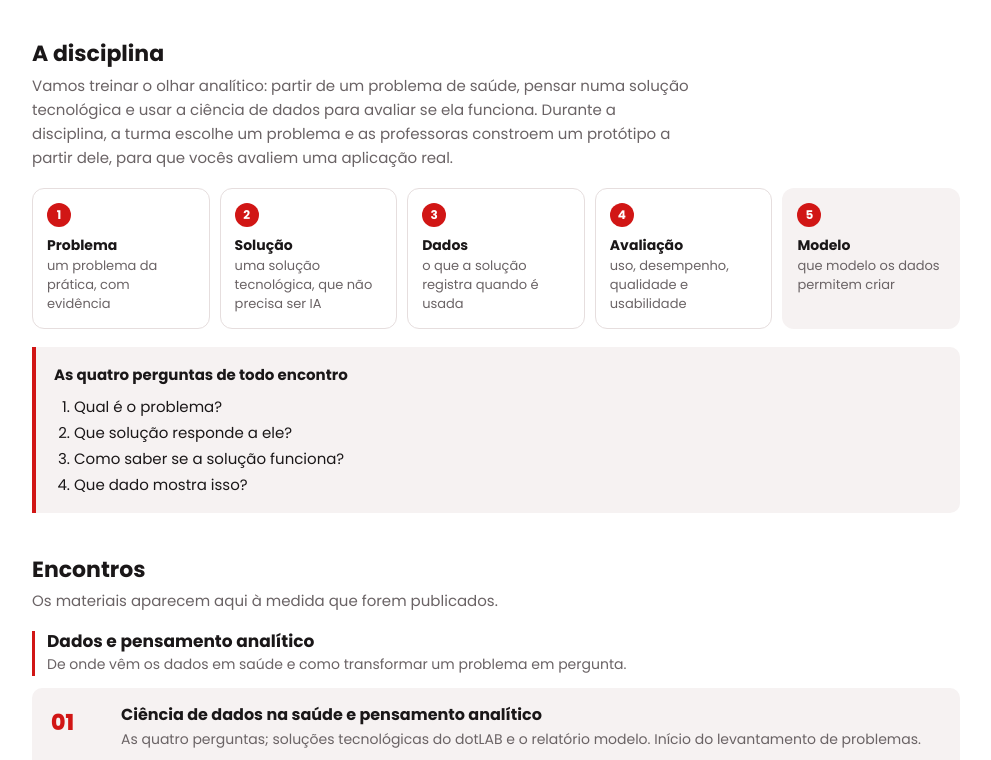
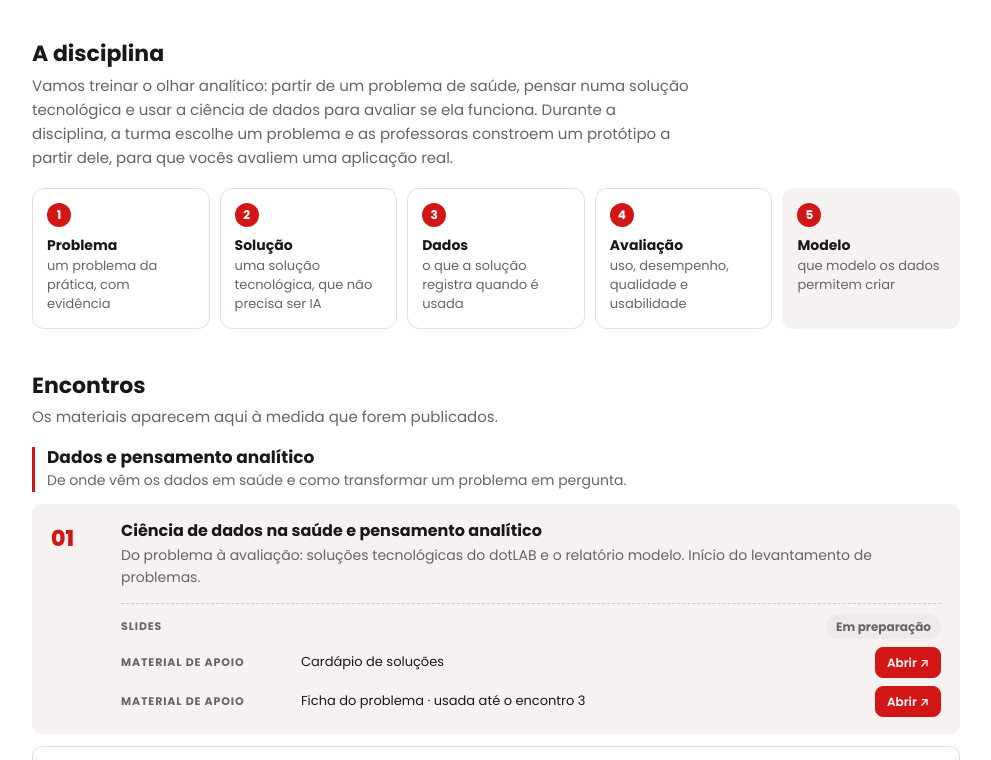
Before and after one commit to patriciaendo-git/ciencia-dados-saude, a plain HTML site: page index.html in a window 1280 px wide. Shown: the part 163-923 px from the top of the page, without its empty margins (144-1135 px from the left). Drawn offline with Linux system fonts and the light colour scheme.

Commit message:
Add files via upload

```diff
--- a/index.html
+++ b/index.html
@@ -40,9 +40,6 @@ h2{font-size:22px;font-weight:700;margin-bottom:6px}
 .fio li.ia{background:var(--card);border-color:transparent}
 @media (max-width:760px){.fio{grid-template-columns:1fr 1fr}}
 @media (max-width:460px){.fio{grid-template-columns:1fr}}
-.perguntas{margin-top:18px;padding:16px 18px;border-left:4px solid var(--red);background:var(--card);border-radius:0 10px 10px 0}
-.perguntas p.t{font-weight:700;margin-bottom:8px}
-.perguntas ol{margin:0;padding-left:20px;display:grid;gap:2px}
 /* encontros */
 .grupos{display:grid;gap:36px}
 .gh{display:grid;gap:2px;margin-bottom:12px;padding-left:12px;border-left:3px solid var(--red)}
@@ -117,15 +114,6 @@ footer{margin-top:56px;padding-top:18px;border-top:1px solid var(--line);display
       <li><b>Avaliação</b>uso, desempenho, qualidade e usabilidade</li>
       <li class="ia"><b>Modelo</b>que modelo os dados permitem criar</li>
     </ol>
-    <div class="perguntas">
-      <p class="t">As quatro perguntas de todo encontro</p>
-      <ol>
-        <li>Qual é o problema?</li>
-        <li>Que solução responde a ele?</li>
-        <li>Como saber se a solução funciona?</li>
-        <li>Que dado mostra isso?</li>
-      </ol>
-    </div>
   </section>
 
   <section aria-labelledby="enc">
@@ -133,17 +121,6 @@ footer{margin-top:56px;padding-top:18px;border-top:1px solid var(--line);display
     <p class="sub">Os materiais aparecem aqui à medida que forem publicados.</p>
     <div class="grupos" id="lista"></div>
     <p class="note">As práticas usam dados públicos do SUS e bases de treino simuladas, com ferramentas que não exigem programação: planilha, TabNet, Orange Data Mining, JASP e Looker Studio.</p>
-  </section>
-
-  <section aria-labelledby="apoio">
-    <h2 id="apoio">Materiais de apoio</h2>
-    <p class="sub">Para levantar e escolher o problema que vira o protótipo da turma.</p>
-    <div class="cards">
-      <div class="card"><p class="quando">Encontros 1 a 3</p><h3>Ficha do problema</h3><p>Registre de 2 a 3 problemas da sua prática: quem sofre, o que se faz hoje e que dado mostraria o problema.</p><div class="act"><a class="btn pri" href="materiais/ficha-do-problema.html">Abrir ↗</a></div></div>
-      <div class="card"><p class="quando">Encontro 1</p><h3>Cardápio de soluções</h3><p>Tipos de solução tecnológica que não são IA, com exemplos, os dados que cada uma gera e como avaliá-la.</p><div class="act"><a class="btn pri" href="materiais/cardapio-de-solucoes.html">Abrir ↗</a></div></div>
-      <div class="card"><p class="quando">Encontro 4</p><h3>Matriz de priorização</h3><p>Pontue os problemas finalistas pelos critérios combinados e veja qual deles fica em primeiro.</p><div class="act"><a class="btn pri" href="materiais/matriz-de-priorizacao.html">Abrir ↗</a></div></div>
-      <div class="card"><p class="quando">Modelo de relatório</p><h3>Relatório da base de treino · Isso é normal?</h3><p>A avaliação de um jogo educativo do dotLAB com os dados de uso. É o modelo do relatório final.</p><div class="act"><a class="btn sec" target="_blank" rel="noopener" href="https://patriciaendo-git.github.io/trilha-educativa/relatorio-base-de-treino.html">Abrir ↗</a></div></div>
-    </div>
   </section>
 
   <section aria-labelledby="prot">
@@ -175,14 +152,14 @@ footer{margin-top:56px;padding-top:18px;border-top:1px solid var(--line);display
    apoio: lista de {t:"Nome", href:"materiais/arquivo.html"} usados no encontro.
    Material sem arquivo aparece como "Em preparação". Use null para "não se aplica". */
 const ENCONTROS = [
-  {n:"01", t:"Ciência de dados na saúde e pensamento analítico", d:"As quatro perguntas; soluções tecnológicas do dotLAB e o relatório modelo. Início do levantamento de problemas.", slides:{}, material:null, apostila:null, apoio:[{t:"Cardápio de soluções",href:"materiais/cardapio-de-solucoes.html"},{t:"Ficha do problema",href:"materiais/ficha-do-problema.html"}]},
+  {n:"01", t:"Ciência de dados na saúde e pensamento analítico", d:"Do problema à avaliação: soluções tecnológicas do dotLAB e o relatório modelo. Início do levantamento de problemas.", slides:{}, material:null, apostila:null, apoio:[{t:"Cardápio de soluções",href:"materiais/cardapio-de-solucoes.html"},{t:"Ficha do problema",q:"usada até o encontro 3",href:"materiais/ficha-do-problema.html"}]},
   {n:"02", t:"Fontes e coleta de dados", d:"Sistemas de informação do SUS e registro de enfermagem. Prática no TabNet e no OpenDataSUS: qual é o tamanho do seu problema?", slides:{}, material:null, apostila:null, apoio:[]},
-  {n:"03", t:"Organização dos dados e pergunta de dados", d:"Tabelas, dicionário de dados e os dados que uma solução gera; da pergunta clínica à pergunta de dados (CRISP-DM).", slides:{}, material:null, apostila:null, apoio:[{t:"Ficha do problema",href:"materiais/ficha-do-problema.html"}], entrega:"Entrega da ficha do problema revisada"},
-  {n:"04", t:"Do problema à solução tecnológica", d:"Problemas finalistas, matriz de priorização, enunciado do problema, ideias de solução, personas e indicadores de sucesso.", slides:{}, material:null, apostila:null, apoio:[{t:"Matriz de priorização",href:"materiais/matriz-de-priorizacao.html"},{t:"Cardápio de soluções",href:"materiais/cardapio-de-solucoes.html"}]},
+  {n:"03", t:"Organização dos dados e pergunta de dados", d:"Tabelas, dicionário de dados e os dados que uma solução gera; da pergunta clínica à pergunta de dados (CRISP-DM).", slides:{}, material:null, apostila:null, apoio:[], entrega:"Entrega da ficha do problema revisada"},
+  {n:"04", t:"Do problema à solução tecnológica", d:"Problemas finalistas, matriz de priorização, enunciado do problema, ideias de solução, personas e indicadores de sucesso.", slides:{}, material:null, apostila:null, apoio:[{t:"Matriz de priorização",href:"materiais/matriz-de-priorizacao.html"}]},
   {n:"05", t:"Limpeza e qualidade dos dados", d:"Ausentes, duplicados, inconsistências e valores extremos, com a base do Isso é normal? no Orange Data Mining.", slides:{}, material:null, apostila:null, apoio:[], entrega:"Entrega do plano de avaliação da solução"},
   {n:"06", t:"Estatística descritiva e inferencial", d:"Medidas, distribuições, incerteza e tamanho de efeito.", slides:{}, material:null, apostila:null, apoio:[]},
   {n:"07", t:"Como avaliar uma solução tecnológica", d:"Indicadores de uso, desempenho (sensibilidade, especificidade e valores preditivos), qualidade e usabilidade; desenho da avaliação.", slides:{}, material:null, apostila:null, apoio:[]},
-  {n:"08", t:"Estudo de caso: a avaliação do Isso é normal?", d:"Uma avaliação completa com dados, do começo ao fim. Avaliação intermediária da disciplina.", slides:{}, material:null, apostila:null, apoio:[]},
+  {n:"08", t:"Estudo de caso: a avaliação do Isso é normal?", d:"Uma avaliação completa com dados, do começo ao fim. Avaliação intermediária da disciplina.", slides:{}, material:null, apostila:null, apoio:[{t:"Relatório da base de treino · Isso é normal?",q:"modelo do relatório final",href:"https://patriciaendo-git.github.io/trilha-educativa/relatorio-base-de-treino.html",ext:true}]},
   {n:"09", t:"Protótipo v1", d:"A turma valida o conteúdo e os requisitos do protótipo. Os grupos recebem a base simulada do protótipo.", slides:{}, material:null, apostila:null, apoio:[]},
   {n:"10", t:"Visualização de dados", d:"Escolher o gráfico certo e reconhecer gráficos enganosos.", slides:{}, material:null, apostila:null, apoio:[]},
   {n:"11", t:"Dashboards", d:"Painel de acompanhamento do protótipo no Looker Studio.", slides:{}, material:null, apostila:null, apoio:[]},
@@ -241,7 +218,7 @@ GRUPOS.forEach(gr=>{
     (a.apoio||[]).forEach(ap=>{
       const r=document.createElement("li"); r.className="mat";
       r.innerHTML=`<div class="mb"><span class="tag">Material de apoio</span><span class="ad"></span></div><div class="act"><a class="btn pri">Abrir ↗</a></div>`;
-      r.querySelector(".ad").textContent=ap.t; r.querySelector("a").href=ap.href;
+      r.querySelector(".ad").textContent=ap.t+(ap.q?` · ${ap.q}`:""); const lk=r.querySelector("a"); lk.href=ap.href; if(ap.ext){lk.className="btn sec";lk.target="_blank";lk.rel="noopener";}
       mats.appendChild(r); algum=true;
     });
     if(!mats.children.length) mats.remove();
```
Also changed, not shown: materiais/cardapio-de-solucoes.html (+1 -7 lines), 1 other file.
